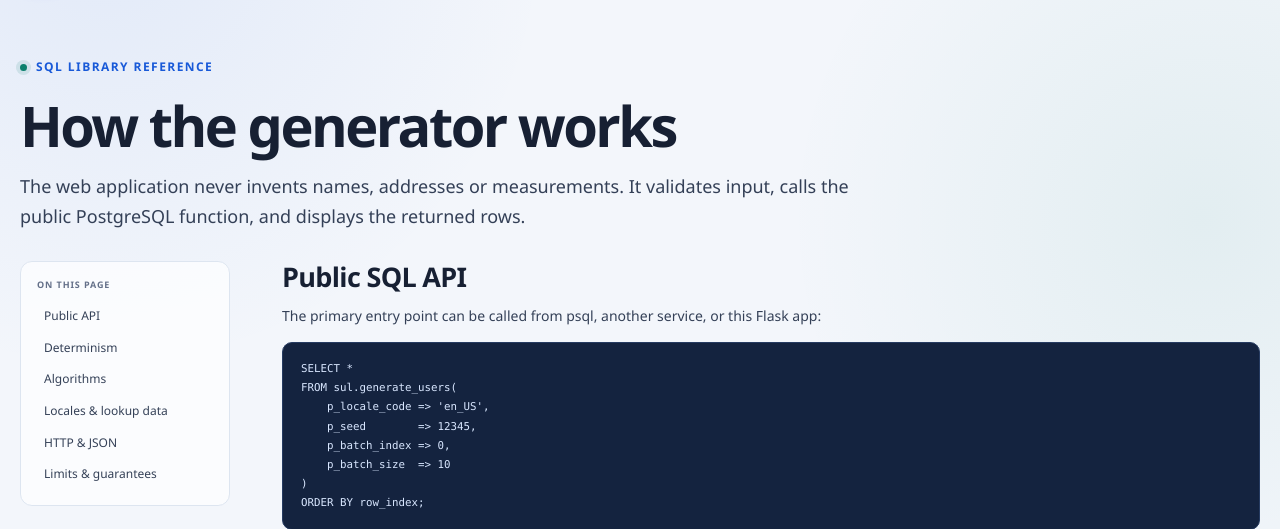
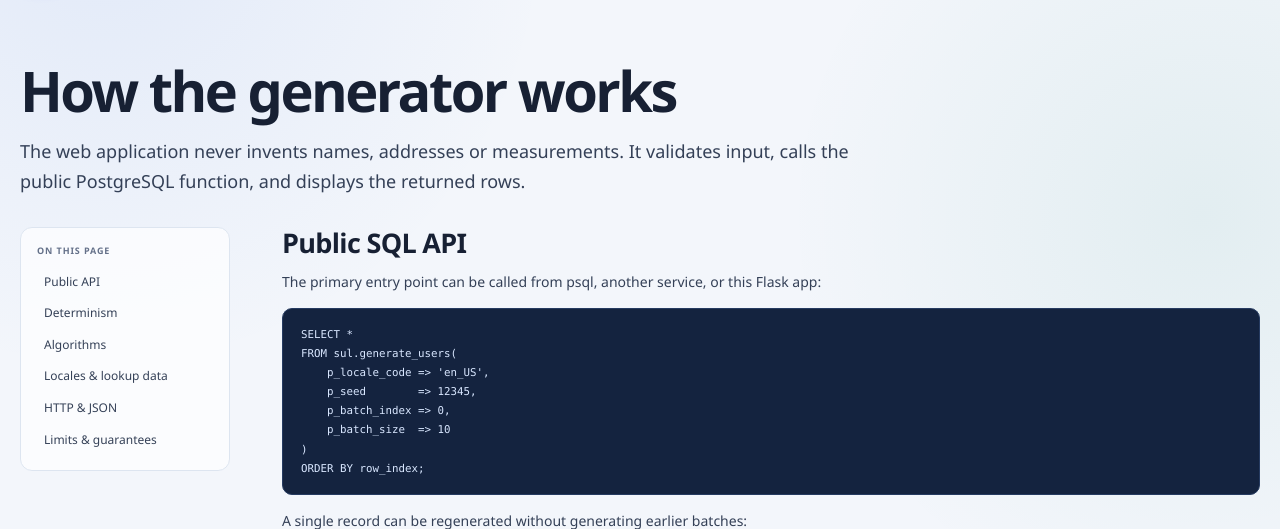
Before and after one commit to BodzioES/Itransition-task6, a Flask app: page /docs in a window 1280 px wide. Shown: the part 75-604 px from the top of the page. Run offline with Flask 3, Linux system fonts and the light colour scheme.

Commit message:
Remove SQL guide eyebrow text

```diff
--- a/app/static/css/base.css
+++ b/app/static/css/base.css
@@ -214,26 +214,6 @@ main.shell {
   text-align: center;
 }
 
-.eyebrow {
-  display: flex;
-  align-items: center;
-  gap: 9px;
-  margin-bottom: 16px;
-  color: var(--primary);
-  font-size: 12px;
-  font-weight: 800;
-  letter-spacing: 0.12em;
-  text-transform: uppercase;
-}
-
-.eyebrow-dot {
-  width: 7px;
-  height: 7px;
-  background: var(--teal);
-  border-radius: 50%;
-  box-shadow: 0 0 0 4px rgba(8, 127, 107, 0.12);
-}
-
 .hero h1 {
   max-width: 1000px;
   margin: 0 auto 20px;
--- a/app/templates/docs.html
+++ b/app/templates/docs.html
@@ -2,7 +2,6 @@
 
 {% block content %}
 <div class="page-head">
-  <p class="eyebrow"><span class="eyebrow-dot" aria-hidden="true"></span> SQL library reference</p>
   <h1>How the generator works</h1>
   <p class="page-lede">
     The web application never invents names, addresses or measurements. It validates
```
